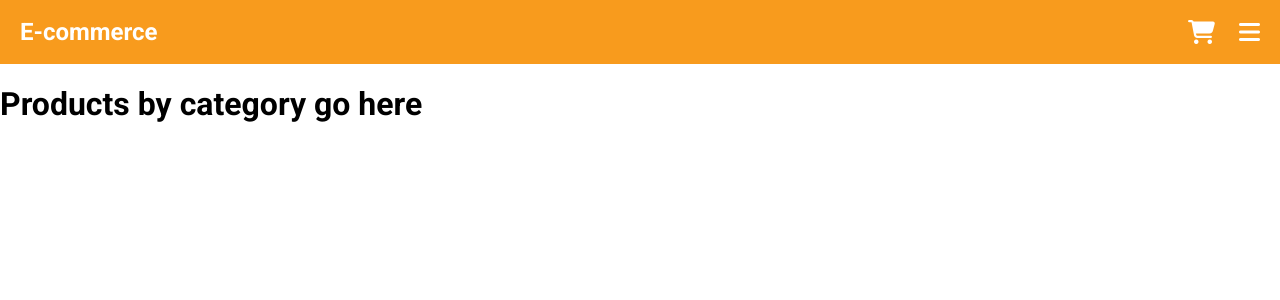
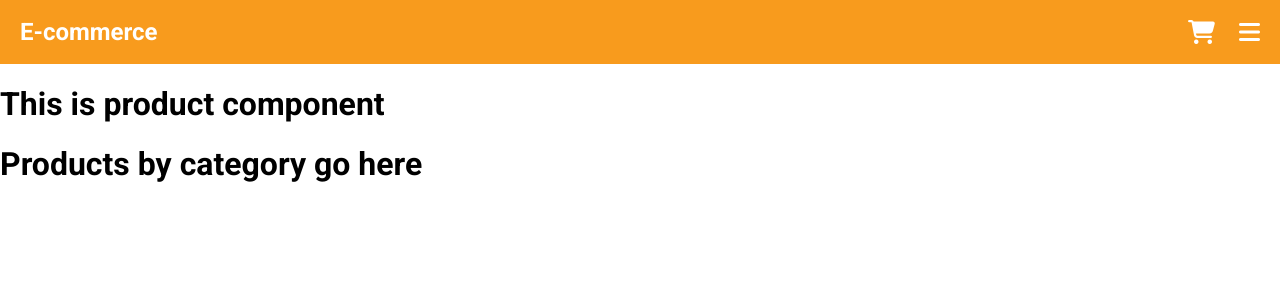
Before and after one commit to errami01/e-shop, a React (Create React App) app: page /1 in a window 1280 px wide. Shown: the top 300 px of the page. Built offline with nearby package versions, Linux system fonts and the light colour scheme.

Commit message:
Add Product component and render it in CategoryPage

```diff
--- /dev/null
+++ b/src/components/Product.js
@@ -0,0 +1,5 @@
+export default function Product(){
+    return(
+        <h1>This is product component</h1>
+    )
+}
--- a/src/pages/CategoryPage.js
+++ b/src/pages/CategoryPage.js
@@ -1,5 +1,9 @@
+import Product from "../components/Product"
 export default function CategoryPage(){
     return(
-        <h1>Products by category go here</h1>
+        <>
+            <Product />
+            <h1>Products by category go here</h1>
+        </>
     )
 }
```
